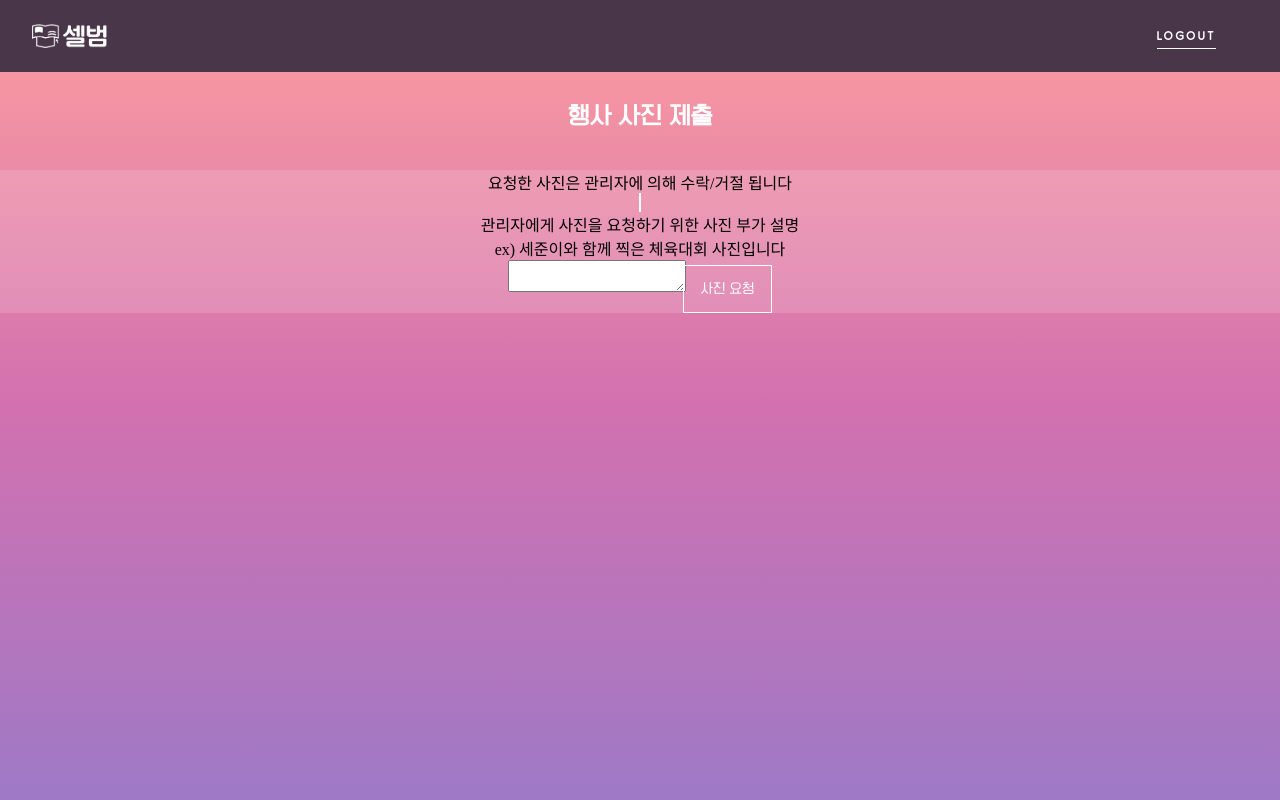
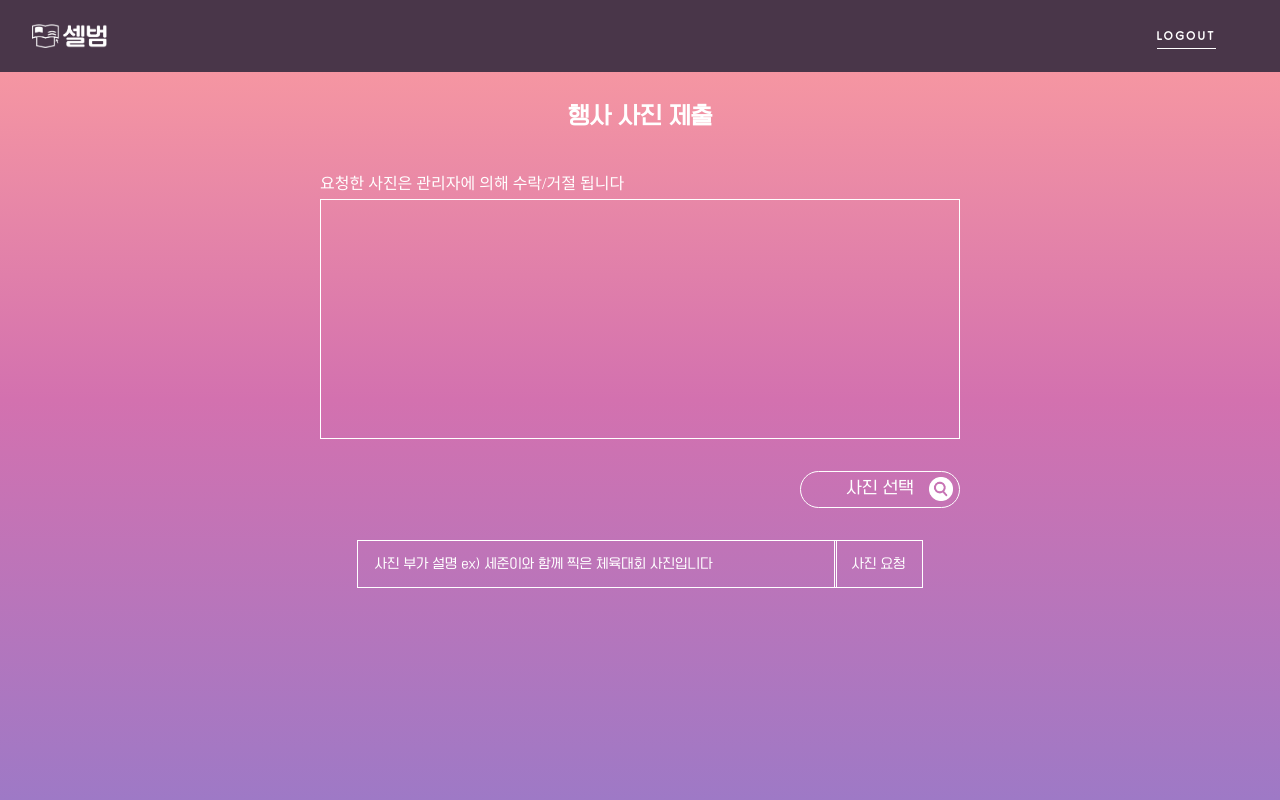
Before and after one commit to sunghun7511/SelBum, a Flask app: template Server/ServerCode/templates/eventForm.html in a window 1280 px wide. Run offline with Flask 2, Linux system fonts and the light colour scheme; the template is opened without the code that fills it, so the values that code supplies are empty.

Commit message:
Form : finish style

```diff
--- a/Server/ServerCode/static/css/style.css
+++ b/Server/ServerCode/static/css/style.css
@@ -281,7 +281,7 @@ main {
     height: 15rem;
 }
 
-.uploadImg label {
+.vtrInput {
     padding: 0.6rem 0;
     margin: 2rem auto 0 auto;
     font-size: 1rem;
@@ -333,3 +333,20 @@ input[type="file"] {
 .loginState input[type="submit"]:hover {
     background-color: rgba(255, 255, 255, 0.14);
 }
+
+.imgFileCon {
+    width: 40rem;
+    margin: 0 auto;
+}
+
+.description {
+    text-align: left;
+    color: white;
+    padding-bottom: 0.3rem;
+}
+
+.imgFileCon .vtrInput {
+    width: 10rem;
+    display: block;
+    margin-left: 30rem;
+}
--- a/Server/ServerCode/templates/eventForm.html
+++ b/Server/ServerCode/templates/eventForm.html
@@ -16,16 +16,17 @@
         <h1 class="submitAlbum">행사 사진 제출</h1>
 
         <form>
-            <div class="con uploadCon">
-                <p class="description">요청한 사진은 관리자에 의해 수락/거절 됩니다</p>
+            <div class="uploadCon">
 
                 <!-- 이미지 업로드 -->
-                <label for="uploadImg1" class="imgCheck"></label>
-                <input type="file" accept="image/*" id="uploadImg1">
+                <div class="imgFileCon">
+                    <p class="description">요청한 사진은 관리자에 의해 수락/거절 됩니다</p>
+                    <div class="imgCheck"></div>
+                    <label for="uploadImg1" class="btnHover vtrInput">사진 선택</label>
+                    <input type="file" accept="image/*" id="uploadImg1">
+                </div>
 
-                <p class="description">관리자에게 사진을 요청하기 위한 사진 부가 설명</p>
-                <p class="desEx">ex) 세준이와 함께 찍은 체육대회 사진입니다</p>
-                <textarea type="text" placeholder="사진 부가 설명"></textarea>
+                <input type="text" placeholder="사진 부가 설명 ex) 세준이와 함께 찍은 체육대회 사진입니다" class="phrasesInput">
 
                 <!-- 사용자는 여러번 제출이 가능하고 제출한 모든 사진이 요청된다 -->
                 <input type="submit" value="사진 요청">
```
Also changed, not shown: Server/ServerCode/templates/classForm.html (+7 -6 lines), Server/ServerCode/templates/personalForm.html (+5 -5 lines).
